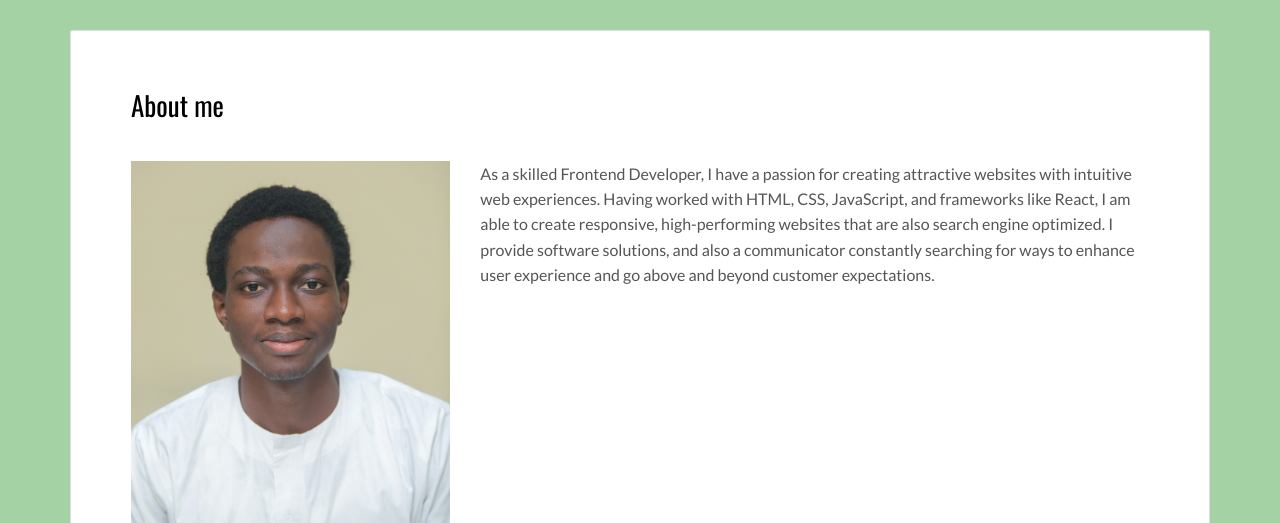
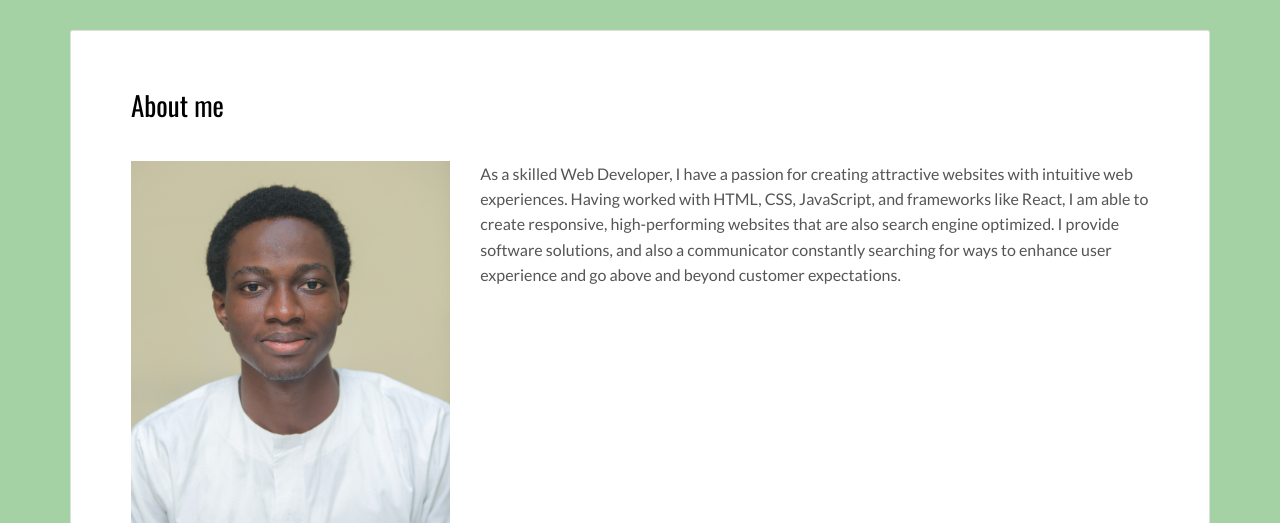
Before and after one commit to shaba-imran/My-Portfolio-Website, a plain HTML site: page index.html in a window 1280 px wide. Shown: the part 277-800 px from the top of the page. Drawn offline with nearby package versions, Linux system fonts and the light colour scheme.

Commit message:
Update index.html

```diff
--- a/index.html
+++ b/index.html
@@ -60,7 +60,7 @@
                     <p><img src="./assets/images/portfolio-img.jpg" class="img-responsive" alt="My Picture"></p>
                   </div>
                   <div class="col-md-8">
-                  <p>As a skilled Frontend Developer, I have a passion for creating attractive websites with intuitive web experiences. Having worked with HTML, CSS, JavaScript, and frameworks like React, I am able to create responsive, high-performing websites that are also search engine optimized. I provide software solutions, and also a communicator constantly searching for ways to enhance user experience and go above and beyond customer expectations.</p>
+                  <p>As a skilled Web Developer, I have a passion for creating attractive websites with intuitive web experiences. Having worked with HTML, CSS, JavaScript, and frameworks like React, I am able to create responsive, high-performing websites that are also search engine optimized. I provide software solutions, and also a communicator constantly searching for ways to enhance user experience and go above and beyond customer expectations.</p>
                   </div>
                 </div>
               </div>
```
